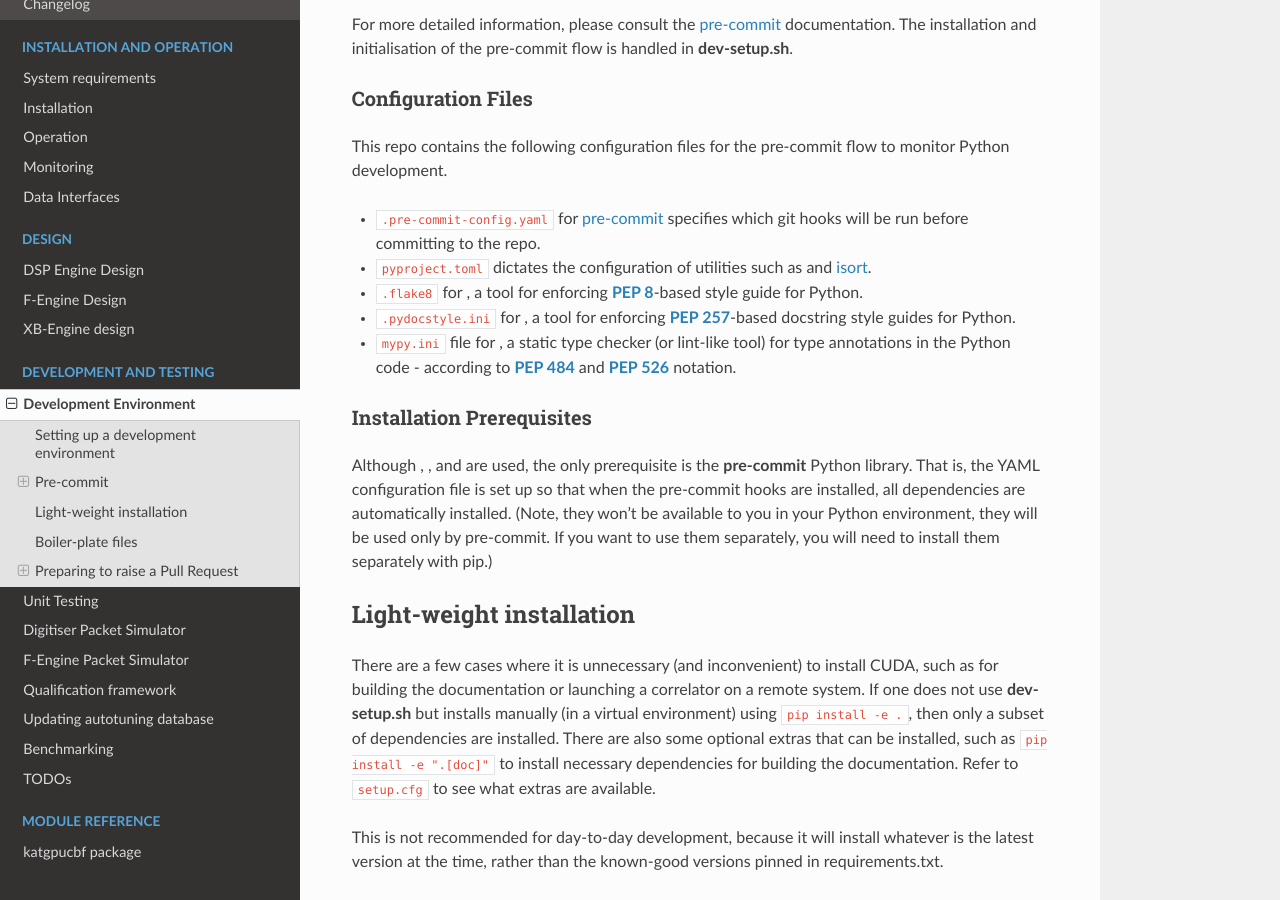
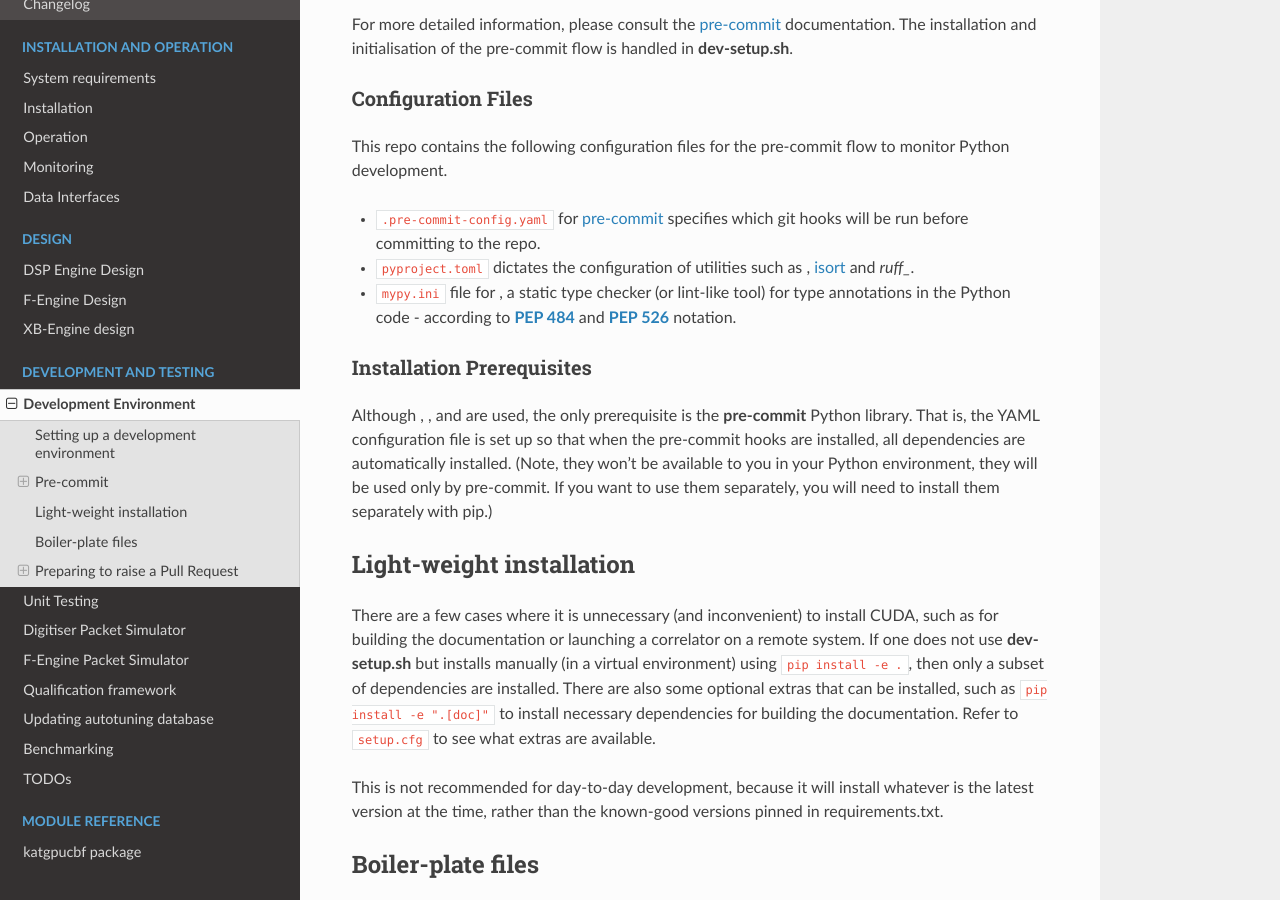
Before and after one commit to ska-sa/katgpucbf, a Sphinx documentation site: the page built from doc/dev-guide.rst, in a window 1280 px wide and 900 px high, scrolled down 1157 px. Built offline with Sphinx 7.4.7 and the Read the Docs theme 3.1.0, drawn with Linux system fonts in a browser that asks for light colours; the version number could not be read and is left out.

Commit message:
Remove .flake8 and .pydocstyle.ini
No longer needed now that the tools have been replaced by ruff.

```diff
--- a/doc/conf.py
+++ b/doc/conf.py
@@ -71,7 +71,6 @@ intersphinx_mapping = {
     "aiokatcp": ("https://aiokatcp.readthedocs.io/en/latest/", None),
     "black": ("https://black.readthedocs.io/en/stable/", None),
     "coverage": ("https://coverage.readthedocs.io/en/latest/", None),
-    "flake8": ("https://flake8.pycqa.org/en/latest/", None),
     "katpoint": ("https://katpoint.readthedocs.io/en/latest", None),
     "katsdpsigproc": ("https://katsdpsigproc.readthedocs.io/en/latest", None),
     "katsdptelstate": ("https://katsdptelstate.readthedocs.io/en/latest", None),
--- a/doc/dev-guide.rst
+++ b/doc/dev-guide.rst
@@ -70,16 +70,13 @@ to monitor Python development.
 - ``.pre-commit-config.yaml`` for `pre-commit`_ specifies which git hooks will
   be run before committing to the repo.
 - ``pyproject.toml`` dictates the configuration of utilities such as
-  :external+black:doc:`black <getting_started>` and `isort`_.
-- ``.flake8`` for :external+flake8:doc:`flake8 <user/index>`, a tool for enforcing
-  :pep:`8`-based style guide for Python.
-- ``.pydocstyle.ini`` for :external+pydocstyle:doc:`pydocstyle <usage>`, a tool
-  for enforcing :pep:`257`-based docstring style guides for Python.
+  :external+black:doc:`black <getting_started>`, `isort`_ and `ruff_`.
 - ``mypy.ini`` file for :external+mypy:doc:`mypy <getting_started>`, a static type checker
   (or lint-like tool) for type annotations in the Python code - according to
   :pep:`484` and :pep:`526` notation.
 
 .. _isort: https://pycqa.github.io/isort/
+.. _ruff: https://docs.astral.sh/ruff/
 
 Installation Prerequisites
 ^^^^^^^^^^^^^^^^^^^^^^^^^^
```
Also changed, not shown: 2 other files.
